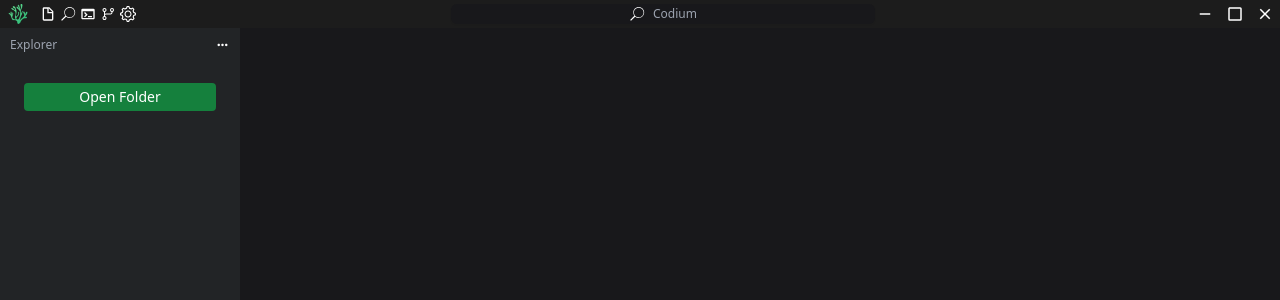
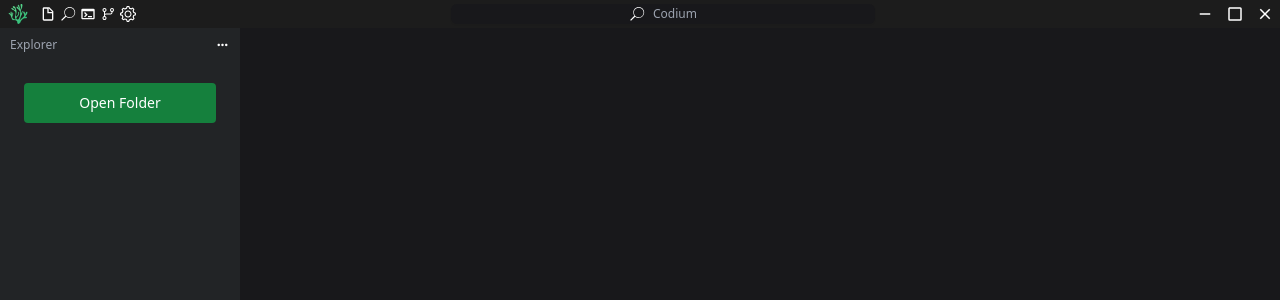
Before and after one commit to Ulrich-Tonmoy/codium, a React (Vite) app: page / in a window 1280 px wide. Shown: the top 300 px of the page. Built offline with nearby package versions, Linux system fonts and the light colour scheme.

Commit message:
chore: shadcn button

```diff
--- a/src/components/Explorer.tsx
+++ b/src/components/Explorer.tsx
@@ -4,6 +4,7 @@
 import { readDirectory } from "../lib/helpers/fileSys";
 import { open } from "@tauri-apps/api/dialog";
 import useExplorer from "../lib/hooks/use-explorer-store";
+import { Button } from "./ui/button";
 
 const Explorer = () => {
   const { files, setFiles, projectName, updateProjectName } = useExplorer();
@@ -49,12 +50,9 @@
       </div>
       {!projectName && (
         <div className="flex flex-col items-center justify-center mt-5">
-          <button
-            className="w-4/5 p-1 text-sm font-medium text-white bg-green-700 rounded-sm focus:outline-none hover:bg-green-800 focus:ring-4 focus:ring-green-300 dark:bg-green-600 dark:hover:bg-green-700 dark:focus:ring-green-800"
-            onClick={loadFile}
-          >
+          <Button onClick={loadFile} variant="primary">
             Open Folder
-          </button>
+          </Button>
         </div>
       )}
       <div className="code-structure">
--- /dev/null
+++ b/src/components/ui/button.tsx
@@ -0,0 +1,56 @@
+import * as React from "react";
+import { Slot } from "@radix-ui/react-slot";
+import { cva, type VariantProps } from "class-variance-authority";
+
+import { cn } from "@/lib/utils";
+
+const buttonVariants = cva(
+  "inline-flex items-center justify-center whitespace-nowrap rounded-md text-sm font-medium ring-offset-background transition-colors focus-visible:outline-none focus-visible:ring-2 focus-visible:ring-ring focus-visible:ring-offset-2 disabled:pointer-events-none disabled:opacity-50",
+  {
+    variants: {
+      variant: {
+        default: "bg-primary text-primary-foreground hover:bg-primary/90",
+        destructive: "bg-destructive text-destructive-foreground hover:bg-destructive/90",
+        outline:
+          "border border-input bg-background hover:bg-accent hover:text-accent-foreground",
+        secondary: "bg-secondary text-secondary-foreground hover:bg-secondary/80",
+        ghost: "hover:bg-accent hover:text-accent-foreground",
+        link: "text-primary underline-offset-4 hover:underline",
+        primary:
+          "w-4/5 p-1 text-sm font-medium text-white bg-green-700 rounded-sm focus:outline-none hover:bg-green-800 focus:ring-4 focus:ring-green-300 dark:bg-green-600 dark:hover:bg-green-700 dark:focus:ring-green-800",
+      },
+      size: {
+        default: "h-10 px-4 py-2",
+        sm: "h-9 rounded-md px-3",
+        lg: "h-11 rounded-md px-8",
+        icon: "h-10 w-10",
+      },
+    },
+    defaultVariants: {
+      variant: "default",
+      size: "default",
+    },
+  },
+);
+
+export interface ButtonProps
+  extends React.ButtonHTMLAttributes<HTMLButtonElement>,
+    VariantProps<typeof buttonVariants> {
+  asChild?: boolean;
+}
+
+const Button = React.forwardRef<HTMLButtonElement, ButtonProps>(
+  ({ className, variant, size, asChild = false, ...props }, ref) => {
+    const Comp = asChild ? Slot : "button";
+    return (
+      <Comp
+        className={cn(buttonVariants({ variant, size, className }))}
+        ref={ref}
+        {...props}
+      />
+    );
+  },
+);
+Button.displayName = "Button";
+
+export { Button, buttonVariants };
```
